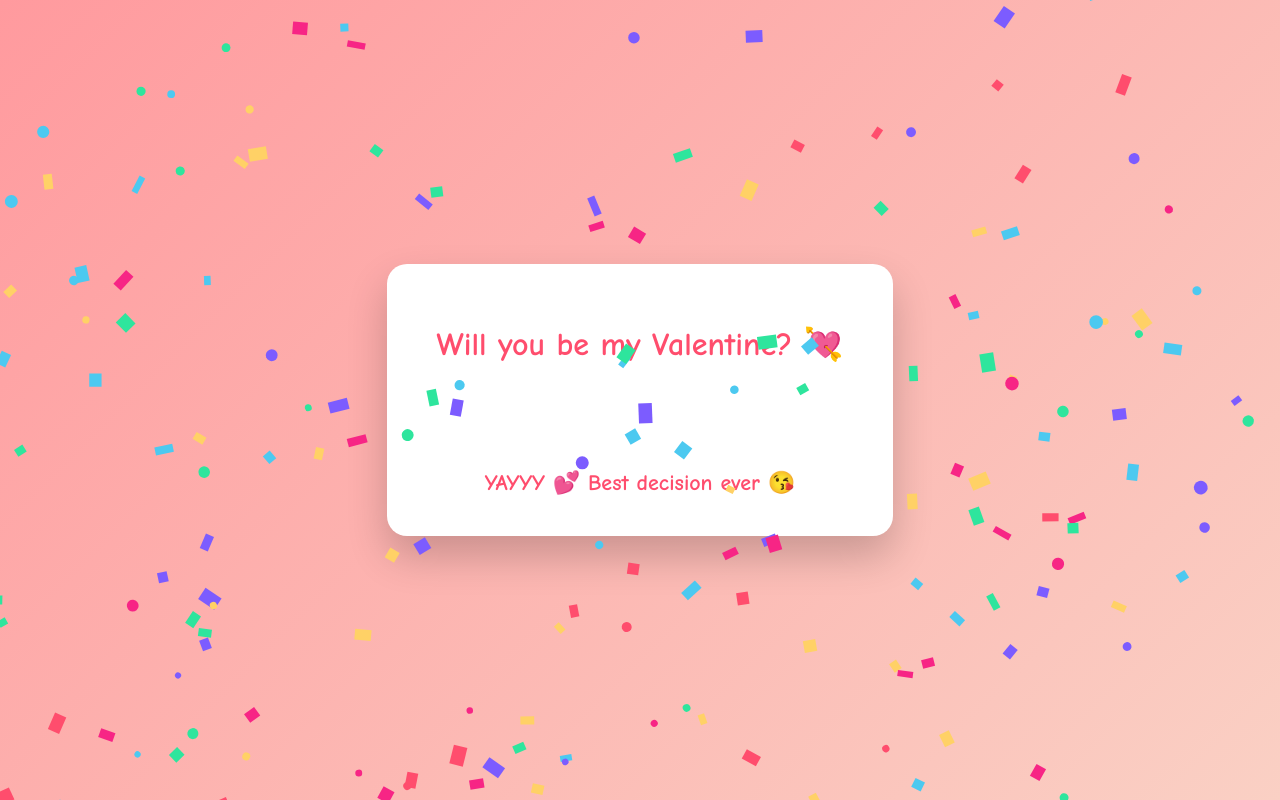
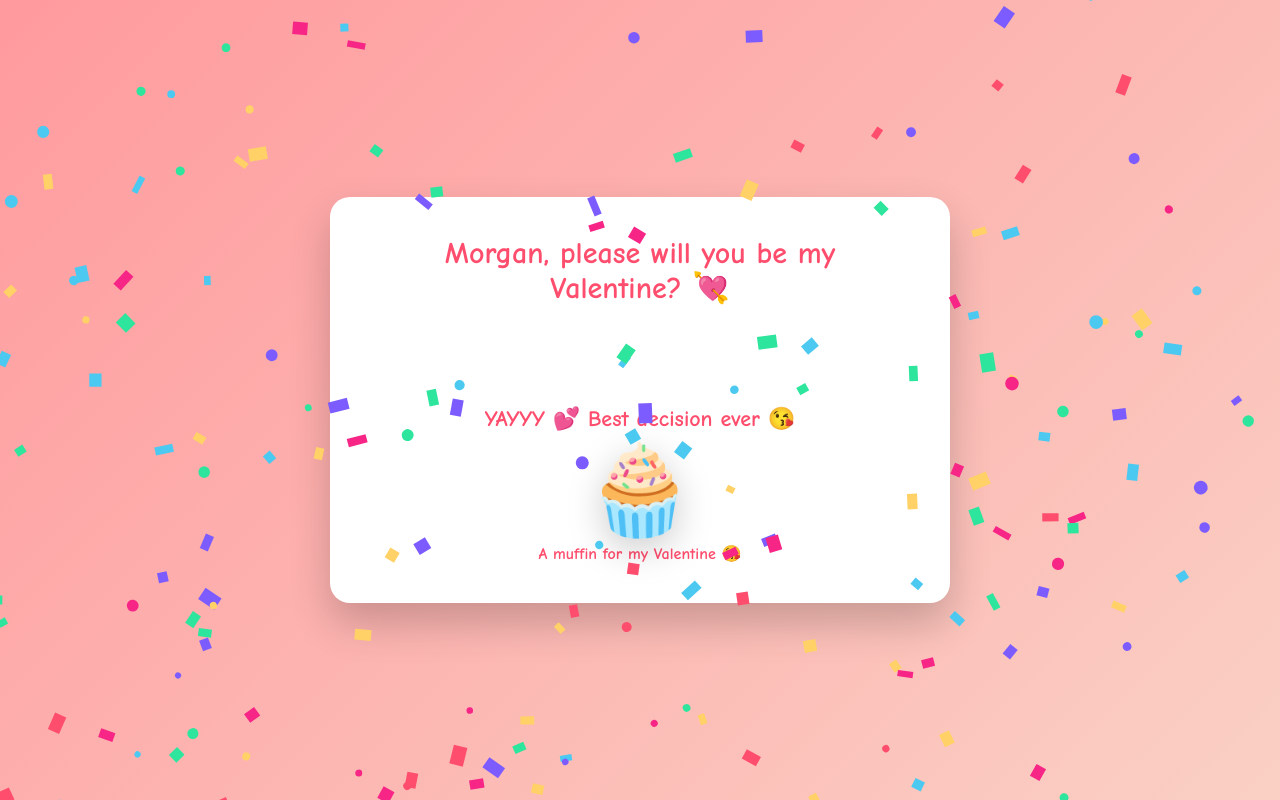
Before and after one commit to ziskindnoah-collab/valentine, a plain HTML site: page index.html in a window 1280 px wide. Both pictures are taken after a click on the button "Yes 💖". Drawn offline with Linux system fonts and the light colour scheme.

Commit message:
Update index.html

```diff
--- a/index.html
+++ b/index.html
@@ -25,12 +25,14 @@
       box-shadow: 0 20px 40px rgba(0,0,0,0.2);
       position: relative;
       z-index: 2;
+      max-width: 520px;
     }
 
     h1 {
-      margin-bottom: 30px;
-      font-size: 32px;
+      margin: 0 0 30px;
+      font-size: 30px;
       color: #ff4d6d;
+      line-height: 1.15;
     }
 
     .buttons {
@@ -72,10 +74,31 @@
 
     .message {
       display: none;
-      margin-top: 25px;
+      margin-top: 18px;
       font-size: 22px;
       color: #ff4d6d;
       font-weight: bold;
+    }
+
+    /* Muffin pop-up */
+    .muffin-wrap {
+      display: none;
+      margin-top: 16px;
+      animation: floatIn 0.5s ease-out;
+    }
+    .muffin {
+      font-size: 88px;
+      line-height: 1;
+      filter: drop-shadow(0 10px 18px rgba(0,0,0,0.2));
+    }
+    .muffin-caption {
+      margin-top: 8px;
+      color: #ff4d6d;
+      font-weight: 700;
+    }
+    @keyframes floatIn {
+      0% { transform: translateY(10px) scale(0.95); opacity: 0; }
+      100% { transform: translateY(0) scale(1); opacity: 1; }
     }
 
     /* Confetti canvas */
@@ -102,14 +125,19 @@
 
 <body>
   <div class="card">
-    <h1>Will you be my Valentine? 💘</h1>
+    <h1>Morgan, please will you be my Valentine? 💘</h1>
 
     <div class="buttons">
       <button id="yes">Yes 💖</button>
       <button id="no">No 😬</button>
     </div>
 
-    <div class="message" id="message">YAYYY 💕 I love you 😘</div>
+    <div class="message" id="message">YAYYY 💕</div>
+
+    <div class="muffin-wrap" id="muffinWrap" aria-live="polite">
+      <div class="muffin" aria-label="muffin">🧁</div>
+      <div class="muffin-caption">A muffin for my Valentine 😘</div>
+    </div>
   </div>
 
   <canvas id="confetti"></canvas>
@@ -118,6 +146,7 @@
     const noBtn = document.getElementById("no");
     const yesBtn = document.getElementById("yes");
     const message = document.getElementById("message");
+    const muffinWrap = document.getElementById("muffinWrap");
 
     // ---- Smooth "No" movement ----
     let noX = 0;
@@ -133,12 +162,10 @@
       const distance = Math.sqrt(dx * dx + dy * dy);
 
       if (distance < 130) {
-        // move opposite direction of cursor
         const step = 18;
         noX += (-dx / distance) * step;
         noY += (-dy / distance) * step;
 
-        // clamp so it stays near the card and doesn't go crazy
         noX = Math.max(-180, Math.min(180, noX));
         noY = Math.max(-120, Math.min(120, noY));
 
@@ -237,17 +264,19 @@
       requestAnimationFrame(stepConfetti);
     }
 
-    // ---- YES button: confetti + pop + message ----
+    // ---- YES button: confetti + pop + message + muffin ----
     yesBtn.addEventListener("click", () => {
       message.textContent = "YAYYY 💕 Best decision ever 😘";
       message.style.display = "block";
 
       const card = document.querySelector(".card");
       card.classList.remove("pop");
-      void card.offsetWidth; // restart animation
+      void card.offsetWidth;
       card.classList.add("pop");
 
-      startConfetti(3000);
+      muffinWrap.style.display = "block";
+
+      startConfetti(3200);
 
       yesBtn.style.display = "none";
       noBtn.style.display = "none";
```
